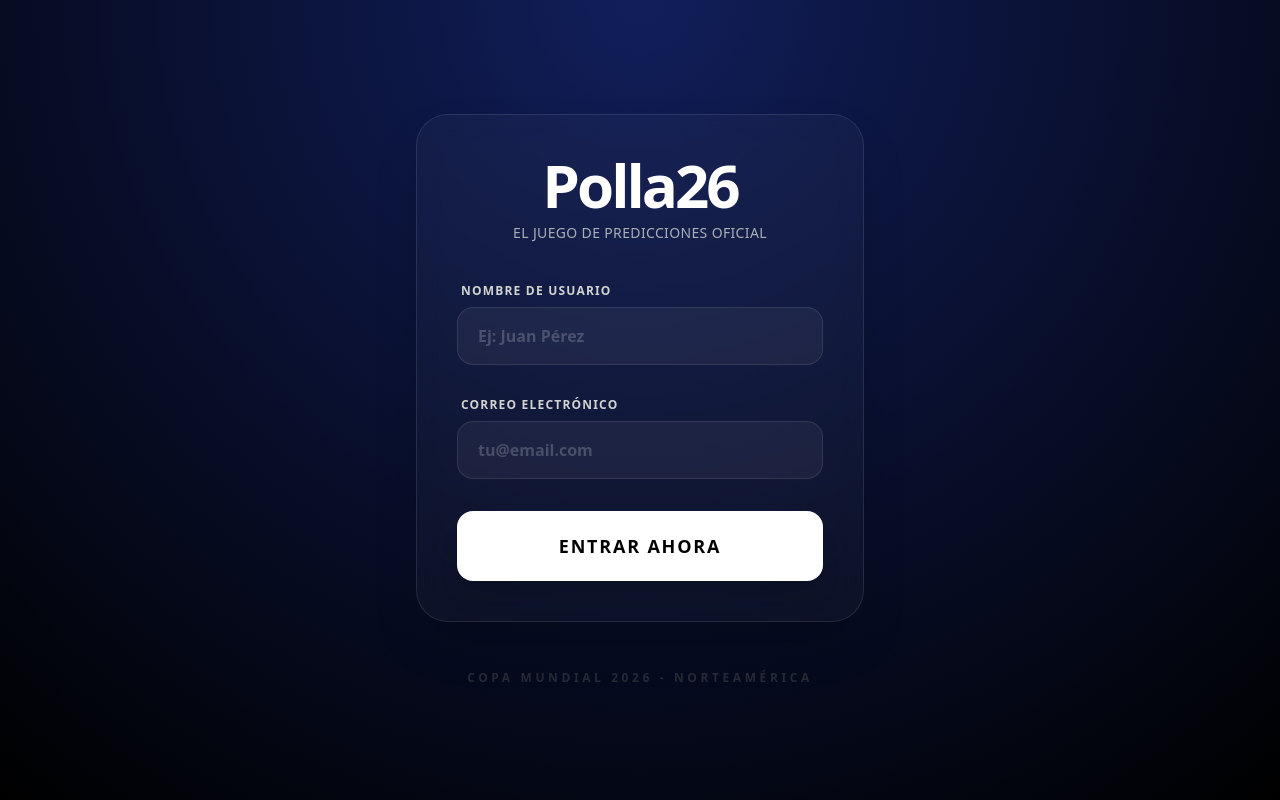
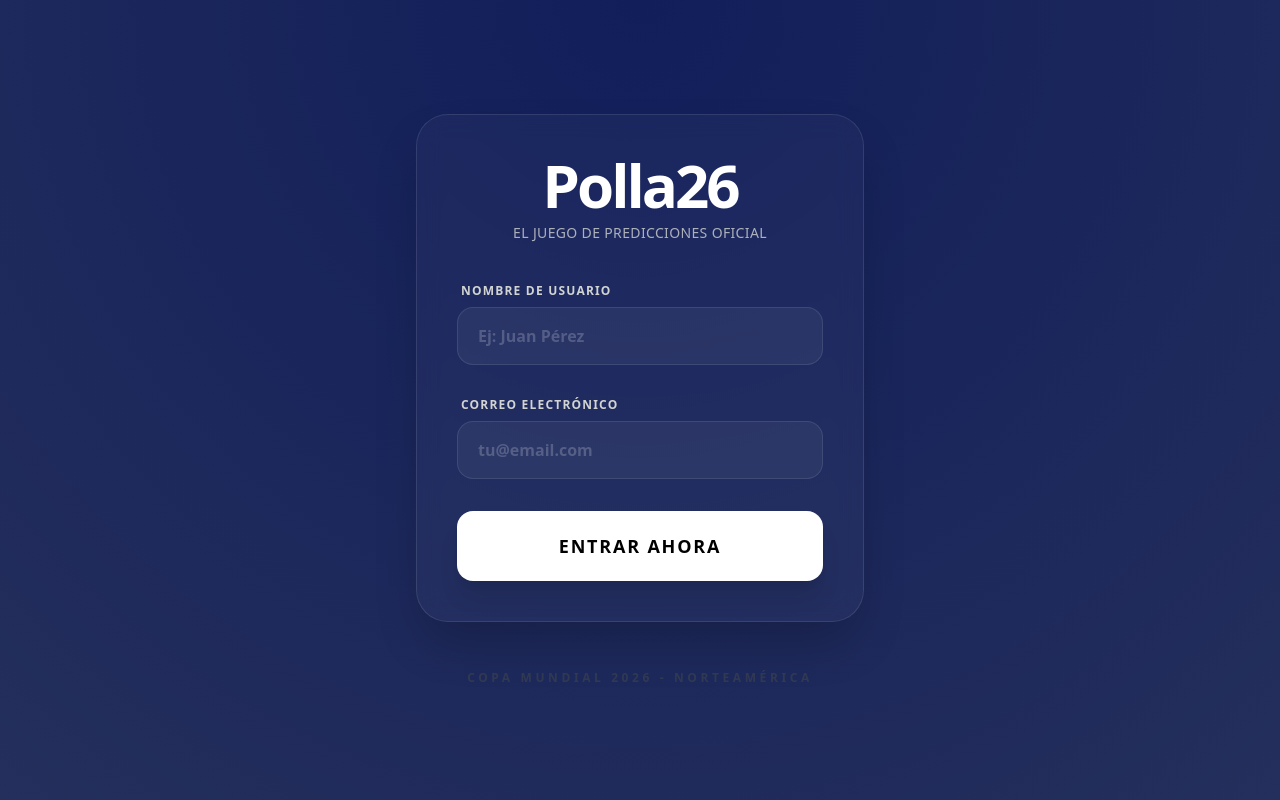
Before and after one commit to thejuller/PollaMundial, a Next.js app: page / in a window 1280 px wide. Built offline with nearby package versions, Linux system fonts and the light colour scheme; no server answers.

Commit message:
ajuste fondo

```diff
--- a/app/globals.css
+++ b/app/globals.css
@@ -32,7 +32,7 @@
 }
 
 body {
-  background: radial-gradient(circle at top center, #111e5a 0%, #000000 100%);
+  background: radial-gradient(circle at top center, #111e5a 0%, #242f5c 100%);
   color: var(--foreground);
   font-family: var(--font-sans), Arial, Helvetica, sans-serif;
   min-height: 100vh;
```
